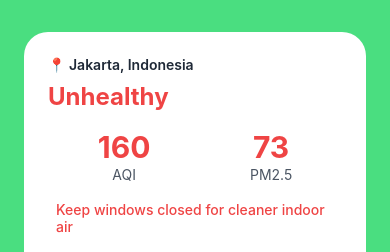
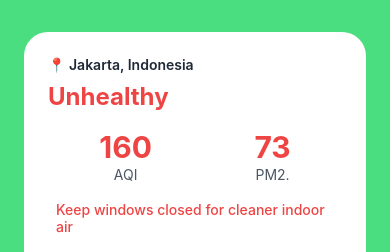
Before and after one commit to Neel123priyansh/AQI, a React Native app in the folder my-expo-app/: screen / in a window 390 px wide. Shown: the top 252 px of the page. Built offline with nearby package versions, Linux system fonts and the light colour scheme.

Commit message:
Start Now

```diff
--- a/my-expo-app/App.tsx
+++ b/my-expo-app/App.tsx
@@ -35,7 +35,7 @@ export default function App() {
           </View>
           <View className="items-center">
             <Text className="text-3xl font-bold text-red-500">73</Text>
-            <Text className="text-sm text-gray-600">PM2.5</Text>
+            <Text className="text-sm text-gray-600">PM2.</Text>
           </View>
         </View>
         <View className="flex-row items-center mb-2">
```
